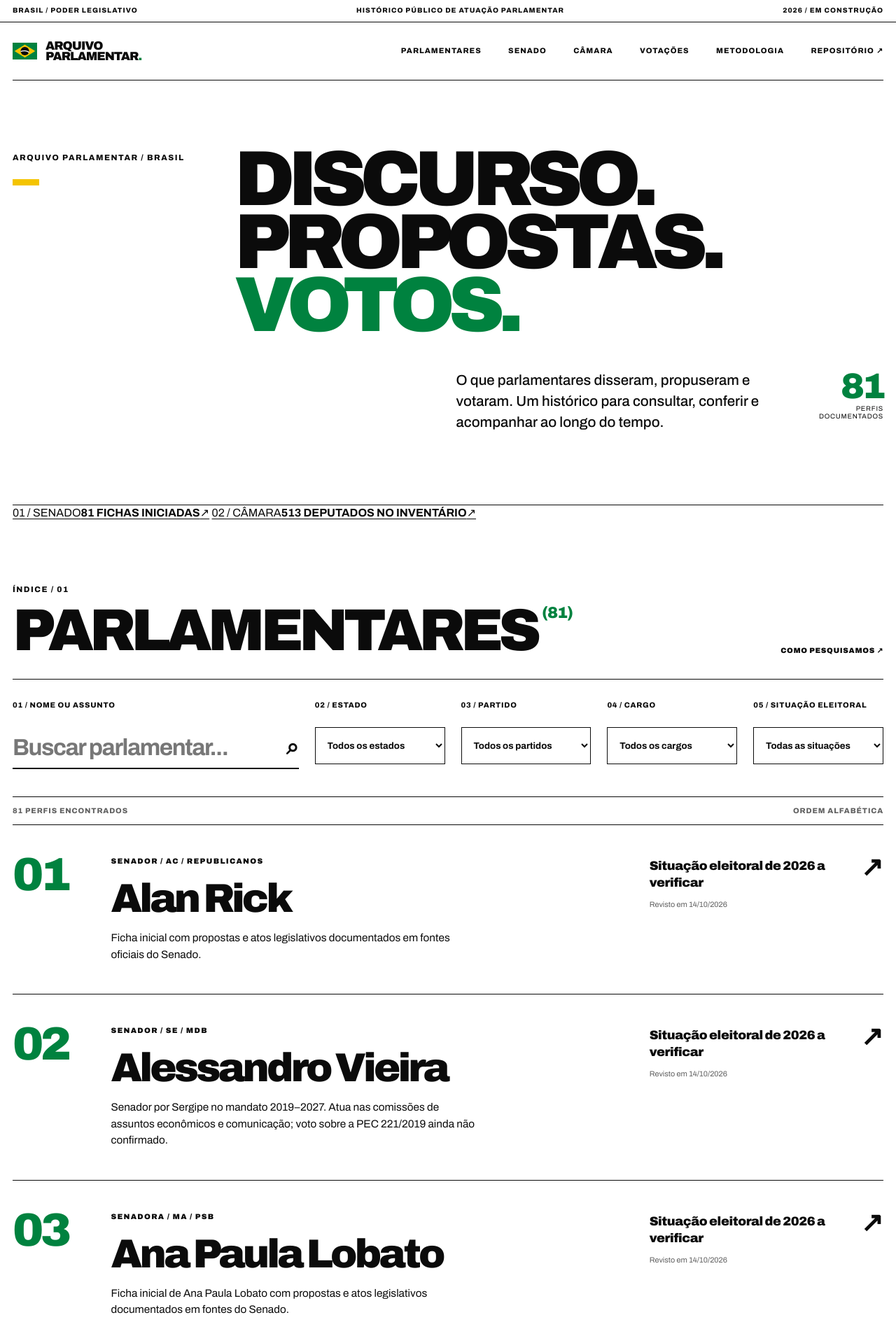
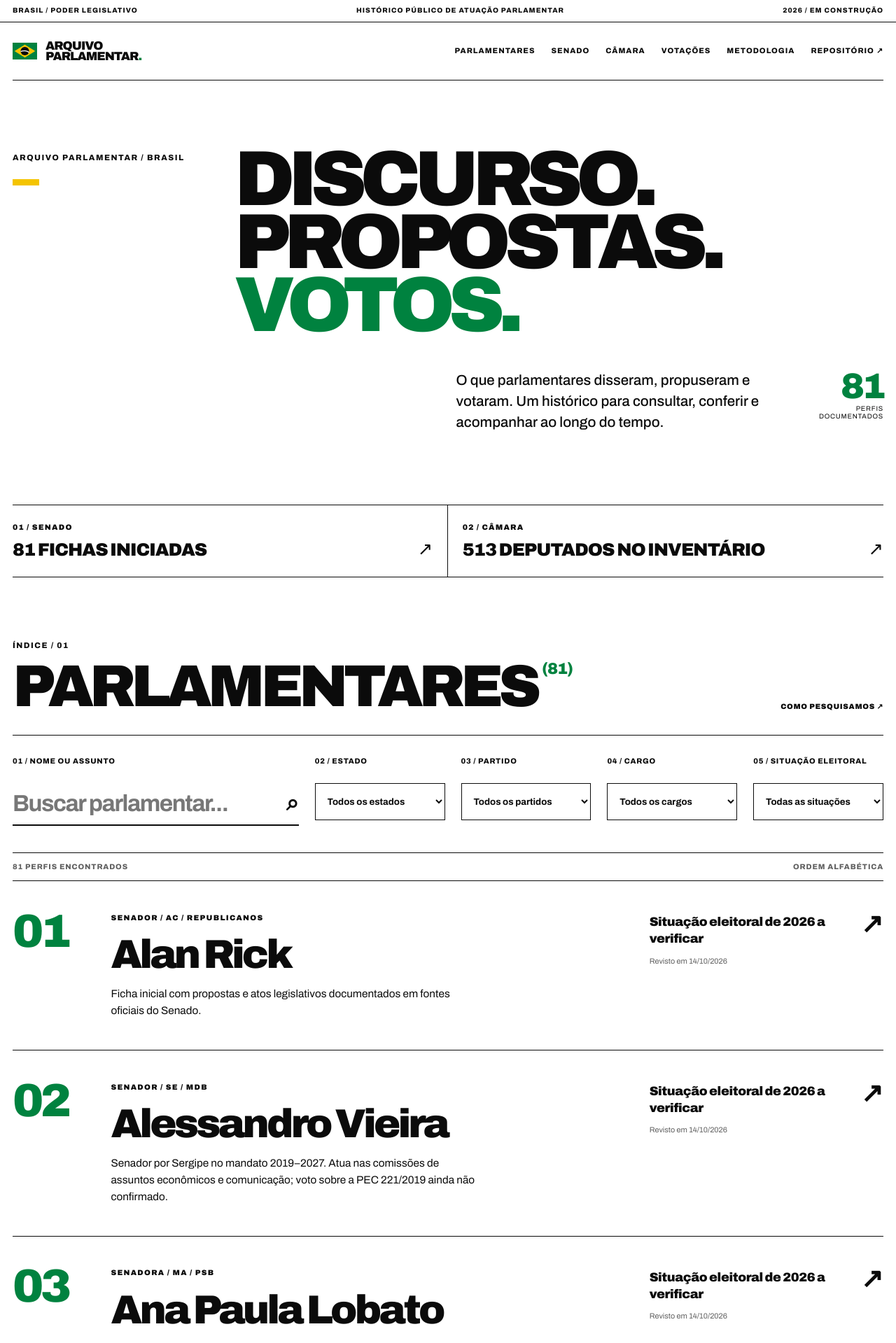
Before and after one commit to leorruas/senadores-deputados, a Jekyll site: the page built from index.html, in a window 1280 px wide. Shown: the top 1919 px of the page at 70% size. Built offline with Jekyll 4.4.1, drawn with Linux system fonts in a browser that asks for light colours.

Commit message:
docs: integra diretórios Senado e Câmara e documenta o inventário oficial

```diff
--- a/assets/css/site.css
+++ b/assets/css/site.css
@@ -32,7 +32,7 @@ a:focus-visible, input:focus-visible, select:focus-visible { outline: 3px solid
 .marca { display: inline-flex; align-items: center; gap: .75rem; font-weight: 900; font-size: 1.07rem; line-height: .89; letter-spacing: -.06em; text-decoration: none; }
 .marca img { width: 35px; height: auto; flex: 0 0 auto; }
 .marca-ponto, .ponto-titulo { color: var(--color-green); }
-.navegacao { display: flex; align-items: center; flex-wrap: wrap; justify-content: end; gap: clamp(.8rem, 3vw, 3rem); }
+.navegacao { display: flex; align-items: center; flex-wrap: wrap; justify-content: end; gap: clamp(.65rem, 1.8vw, 1.5rem); }
 .navegacao a { font-size: .68rem; font-weight: 800; letter-spacing: .09em; text-decoration: none; }
 .navegacao a:hover { color: var(--color-green); }
 .conteudo-principal { min-height: 55vh; }
@@ -381,3 +381,18 @@ a:focus-visible, input:focus-visible, select:focus-visible { outline: 3px solid
   .camara-filtros { grid-template-columns:1fr; }
   .camara-filtros .campo-busca { grid-column:1; }
 }
+
+/* Chamadas para os dois diretórios na página inicial */
+.atalhos-casas { display:grid; grid-template-columns:repeat(2,minmax(0,1fr)); border-bottom:var(--rule); }
+.atalhos-casas a { display:grid; grid-template-columns:1fr auto; gap:.65rem; padding:1.5rem 1.3rem; border-right:var(--rule); text-decoration:none; transition:background .15s; }
+.atalhos-casas a:first-child { padding-left:0; }
+.atalhos-casas a:last-child { border-right:0; padding-right:0; }
+.atalhos-casas a:hover,.atalhos-casas a:focus-visible { background:#f2f7f2; }
+.atalhos-casas a > span:first-child { grid-column:1 / -1; font-size:.68rem; letter-spacing:.11em; font-weight:900; }
+.atalhos-casas strong { font-size:clamp(1.1rem,2vw,1.75rem); font-weight:900; line-height:1.1; letter-spacing:-.04em; }
+.atalhos-casas a > span:last-child { justify-self:end; font-size:1.6rem; line-height:1; }
+@media (max-width:620px) {
+  .atalhos-casas { grid-template-columns:1fr; }
+  .atalhos-casas a,.atalhos-casas a:first-child,.atalhos-casas a:last-child { border-right:0; padding:1.2rem 0; }
+  .atalhos-casas a:first-child { border-bottom:var(--rule); }
+}
```
